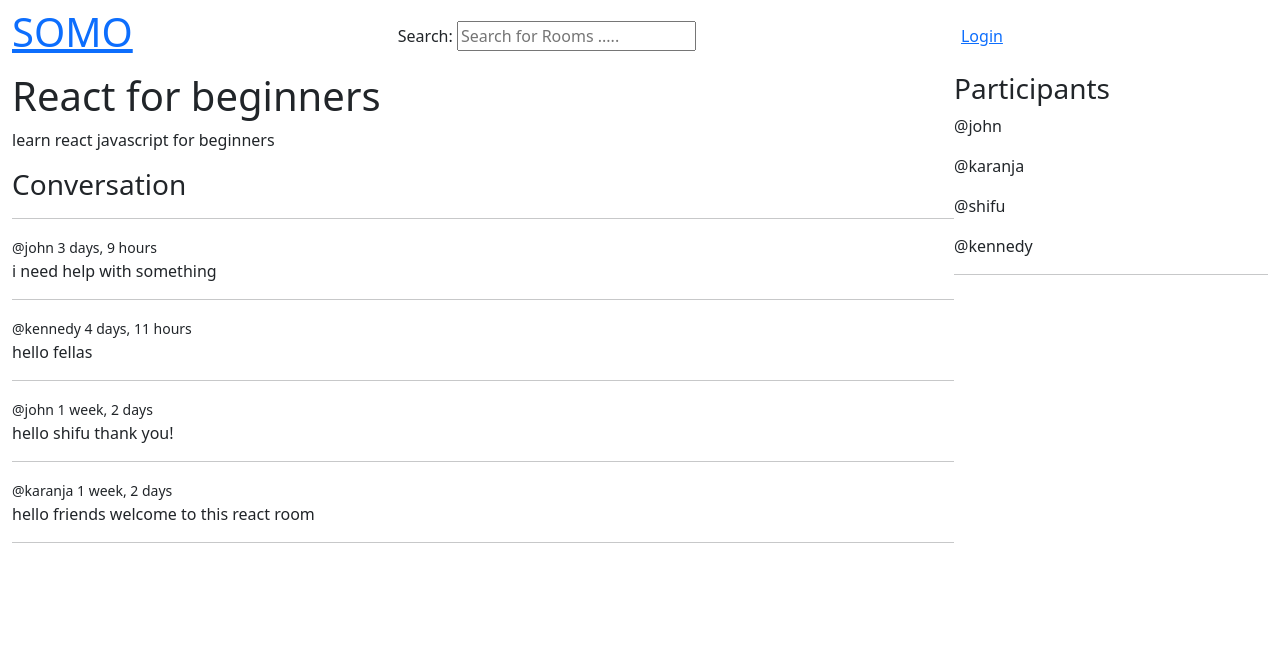
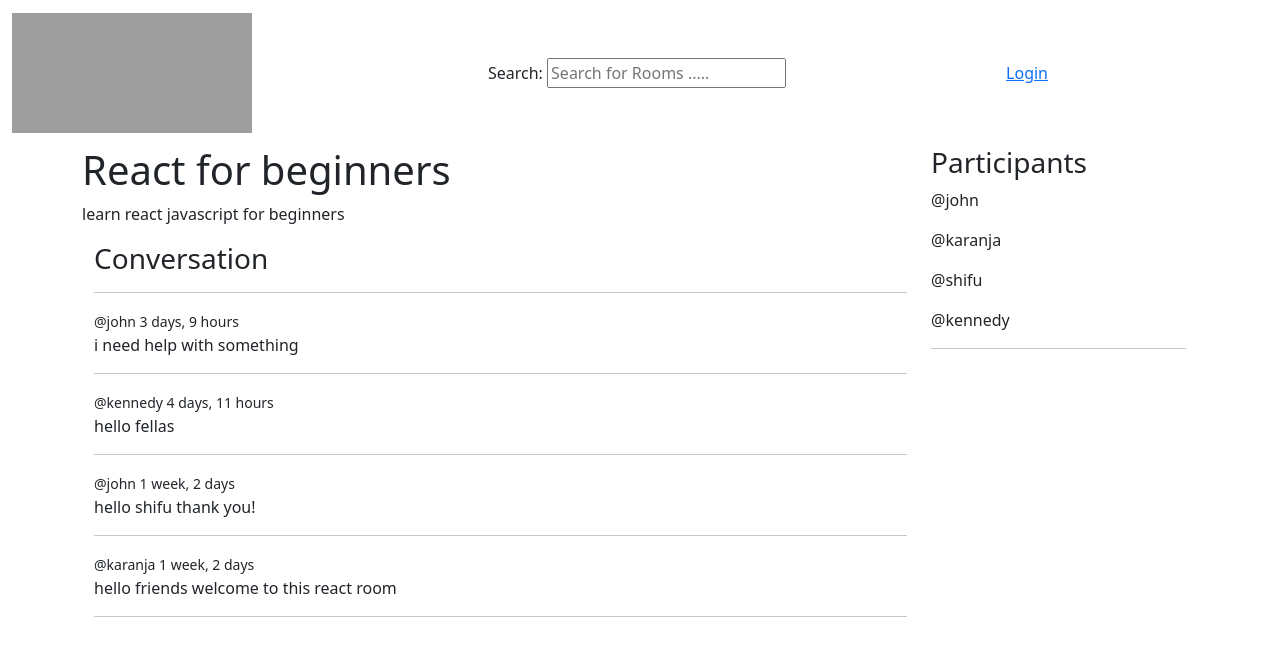
Before and after one commit to nzyuko/somo, a Django app: page /room/7/ in a window 1280 px wide. Shown: the top 656 px of the page. Run offline with Django 3.2, Linux system fonts and the light colour scheme; data comes from the database, SQL or seed files in the repository; some libraries are stand-ins or nearby versions; grey boxes are pictures that could not be loaded.

Commit message:
clickable navbar logo that redirects to homepage

```diff
--- a/somo-back/somo/base/templates/base/room.html
+++ b/somo-back/somo/base/templates/base/room.html
@@ -1,4 +1,7 @@
 {% extends 'main.html' %}
+{% load bootstrap5 %}
+{% bootstrap_css %}
+{% bootstrap_javascript %}
 
 {% block content %}
 
@@ -9,13 +12,13 @@
             }
     </style>
 
-    <div class="room-container">
+    <div class="room-container container">
         <div>
                 <h1>{{ room.name }}</h1>
 
             <p>{{ room.description }}</p>
 
-            <div class="comment-wrapper">
+            <div class="comment-wrapper container">
                 <h3>Conversation</h3>
                 <hr>
 
@@ -33,18 +36,25 @@
                 {% endfor %}
             </div>
             {% if request.user.is_authenticated %}
-                <div class="comment-form">
+                <div class="comment-form container">
                     <form method="POST" action="">
                         <label>
                             Enter your message:
                             {% csrf_token %}
+                            {% for field in form %}
+                                {% bootstrap_field field %}
+                            {% endfor %}
+
                             <input type="text" name="body" placeholder="Write your message here ...">
+                            {% buttons %}
+                                <input type="Submit" value="Send" class="btn btn-primary"/>
+                            {% endbuttons %}
                         </label>
                     </form>
                 </div>
             {% endif %}
         </div>
-        <div>
+        <div class="container">
             <h3>Participants</h3>
             {% for user in participants %}
                 <p>@{{ user.username }}</p>
--- a/somo-back/somo/templates/navbar.html
+++ b/somo-back/somo/templates/navbar.html
@@ -4,10 +4,9 @@
 
 <div class="container- fluid">
     <div class="navbar">
-    <a href="/">
-        <h1>SOMO</h1>
+    <a class="navbar-brand" href="{% url 'home' %}">
+      <img src="../static/images/SOMO-logos.jpeg" alt="" width="240" height="120">
     </a>
-
 
         <form method="GET" action="{% url 'home'%}">
             <label>
```
